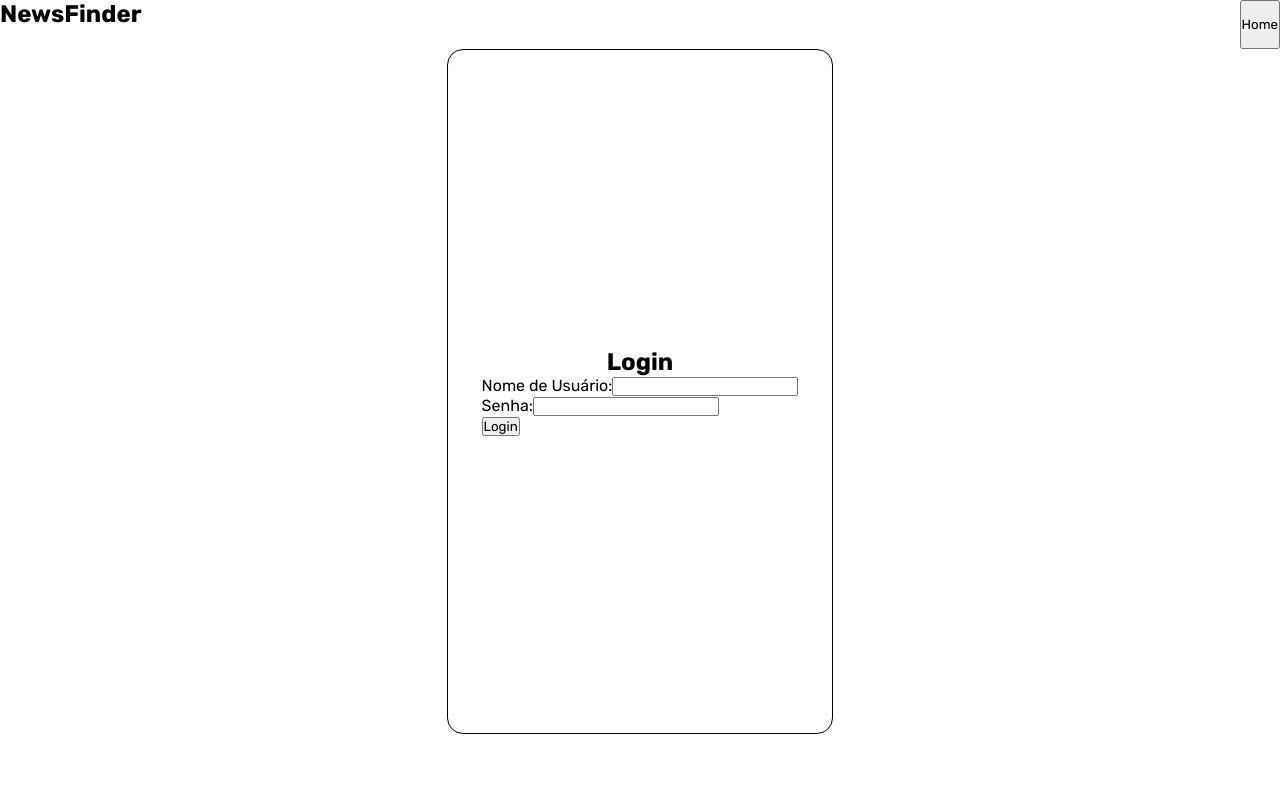
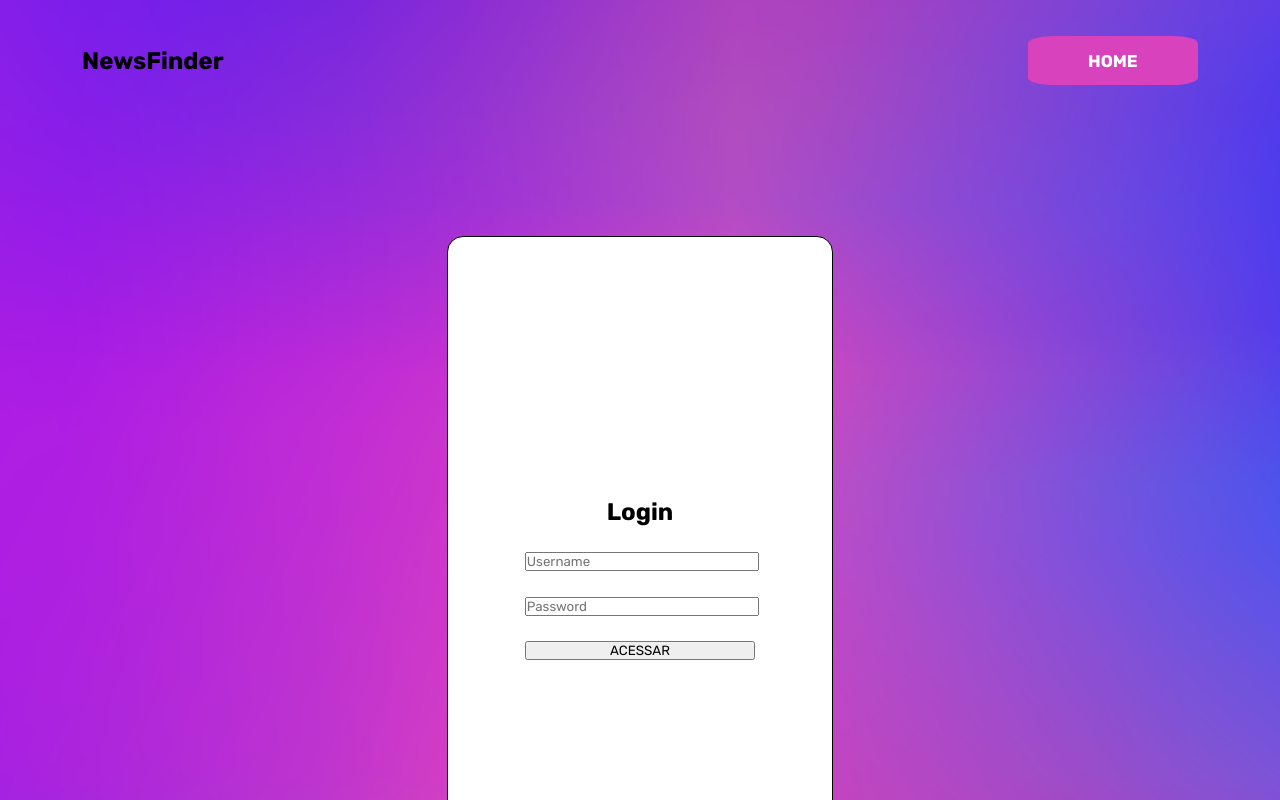
Before and after one commit to andre-rosatto/newtab-newsfinder, a React (Create React App) app: page /login in a window 1280 px wide. Shown: the top 800 px of the page. Built offline with nearby package versions, Linux system fonts and the light colour scheme.

Commit message:
login bg

```diff
--- a/src/App.css
+++ /dev/null
@@ -1,38 +0,0 @@
-.App {
-  text-align: center;
-}
-
-.App-logo {
-  height: 40vmin;
-  pointer-events: none;
-}
-
-@media (prefers-reduced-motion: no-preference) {
-  .App-logo {
-    animation: App-logo-spin infinite 20s linear;
-  }
-}
-
-.App-header {
-  background-color: #282c34;
-  min-height: 100vh;
-  display: flex;
-  flex-direction: column;
-  align-items: center;
-  justify-content: center;
-  font-size: calc(10px + 2vmin);
-  color: white;
-}
-
-.App-link {
-  color: #61dafb;
-}
-
-@keyframes App-logo-spin {
-  from {
-    transform: rotate(0deg);
-  }
-  to {
-    transform: rotate(360deg);
-  }
-}
--- a/src/App.js
+++ b/src/App.js
@@ -1,4 +1,3 @@
-import './App.css';
 import React from 'react';
 import ReactDOM from 'react-dom';
 import LoginForm from './components/LoginForm';
--- a/src/components/LoginForm.jsx
+++ b/src/components/LoginForm.jsx
@@ -1,5 +1,5 @@
 import React, {useState} from "react";
-import "../css/login.css";
+import '../css/login.css';
 
 const LoginForm = () => {
     const [username, setUsername] = useState('');
@@ -27,35 +27,39 @@ const LoginForm = () => {
     };
 
 return (
-    <div>
+    <div className="main">
       <div className="loginHeader">
         <h2>NewsFinder</h2>
-        <button>Home</button>
+        <button className="buttonHome">HOME</button>
       </div>
       <div className="loginBox">
-          <h2>Login</h2>
+        <div className="intoLogin">
           {error && <p>{error}</p>}
-          <form onSubmit={handleSubmit}>
+          <form onSubmit={handleSubmit} className="userPassword">
+            <h2 className="titleLoginBox">Login</h2>
             <div>
-              <label htmlFor="username">Nome de Usuário:</label>
+              {/* <label htmlFor="username">Nome de Usuário:</label> */}
               <input
                 type="text"
                 id="username"
+                placeholder="Username"
                 value={username}
                 onChange={handleUsernameChange}
               />
             </div>
             <div>
-              <label htmlFor="password">Senha:</label>
+              {/* <label htmlFor="password">Senha:</label> */}
               <input
                 type="password"
                 id="password"
+                placeholder="Password"
                 value={password}
                 onChange={handlePasswordChange}
               />
             </div>
-            <button type="submit">Login</button>
+            <button type="submit">ACESSAR</button>
           </form>
+          </div>
       </div>
   </div>
   );
--- a/src/css/login.css
+++ b/src/css/login.css
@@ -4,18 +4,32 @@
     font-family: Rubik;
 }
 
-.loginWrapper {
-    display: flex;
+.main {
+    background-image: url('../utils/images/login-bg.jpg');
     width: 100%;
     height: 1081px;
-    justify-content: center;
 }
 
 .loginHeader {
     display: flex;
     width: 100%;
     height: 49px;
-    justify-content: space-between;
+    justify-content: space-around;
+    margin-bottom: 151px;
+    gap: 50%;
+    align-items: center;
+    padding-top: 36px;
+}
+
+.buttonHome {
+    background-color: #D842BD;
+    color: #ffffff;
+    font-size: 17px;
+    font-weight: bold;
+    width: 170px;
+    height: 100%;
+    border-radius: 15%;
+    border: none;
 }
 
 .loginBox {
@@ -28,4 +42,28 @@
     width: 30%;
     border: 1px solid;
     border-radius: 16px;
+    background-color: #ffffff;
 }
+
+.intoLogin {
+    width: 100% !important;
+    display: flex;
+    justify-content: center;
+}
+
+.userPassword {
+    width: 60%;
+    display: flex;
+    flex-direction: column;
+    gap: 25px
+}
+
+.userPassword input, .userPassword button{
+    width: 100%;
+}
+
+.titleLoginBox {
+    display: flex;
+    align-items: center;
+    justify-content: center;
+}
--- a/src/index.css
+++ /dev/null
@@ -1,13 +0,0 @@
-body {
-  margin: 0;
-  font-family: -apple-system, BlinkMacSystemFont, 'Segoe UI', 'Roboto', 'Oxygen',
-    'Ubuntu', 'Cantarell', 'Fira Sans', 'Droid Sans', 'Helvetica Neue',
-    sans-serif;
-  -webkit-font-smoothing: antialiased;
-  -moz-osx-font-smoothing: grayscale;
-}
-
-code {
-  font-family: source-code-pro, Menlo, Monaco, Consolas, 'Courier New',
-    monospace;
-}
--- a/src/index.js
+++ b/src/index.js
@@ -1,6 +1,6 @@
 import React from 'react';
 import ReactDOM from 'react-dom/client';
-import './index.css';
+// import './index.css';
 import App from './App';
 import reportWebVitals from './utils/reportWebVitals';
 
```
Also changed, not shown: src/utils/images/login-bg.jpg (added).
